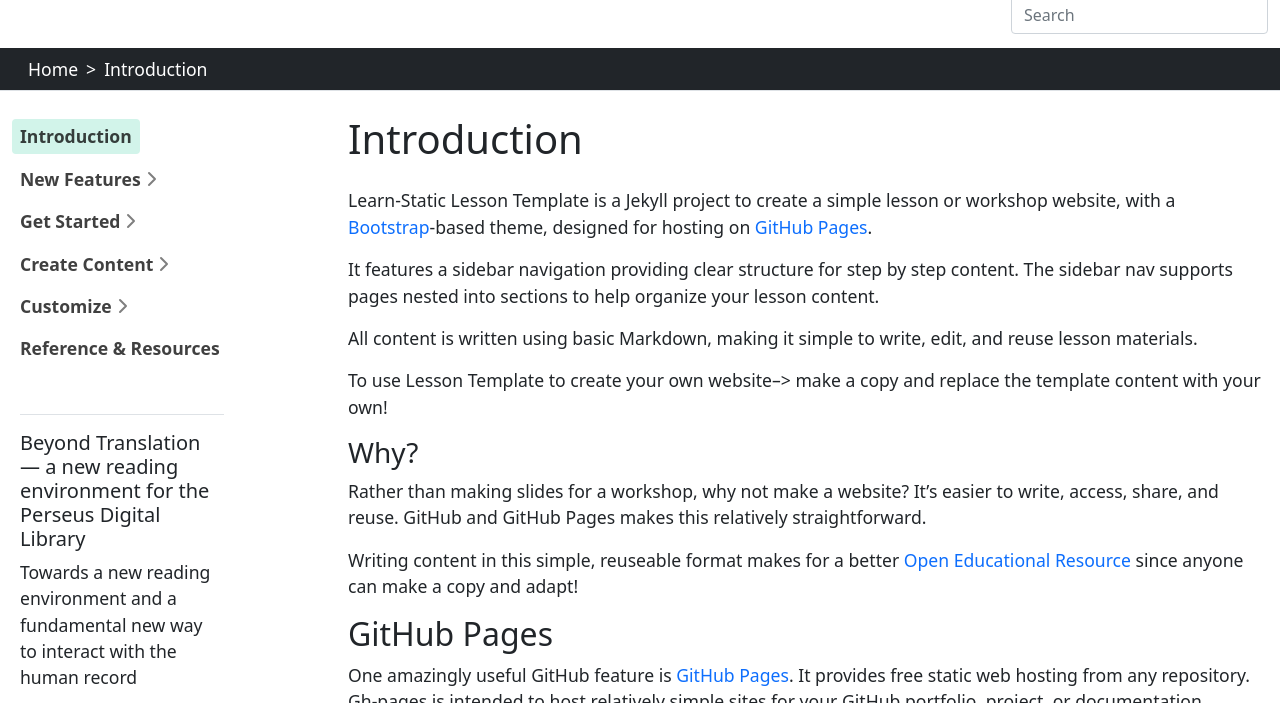
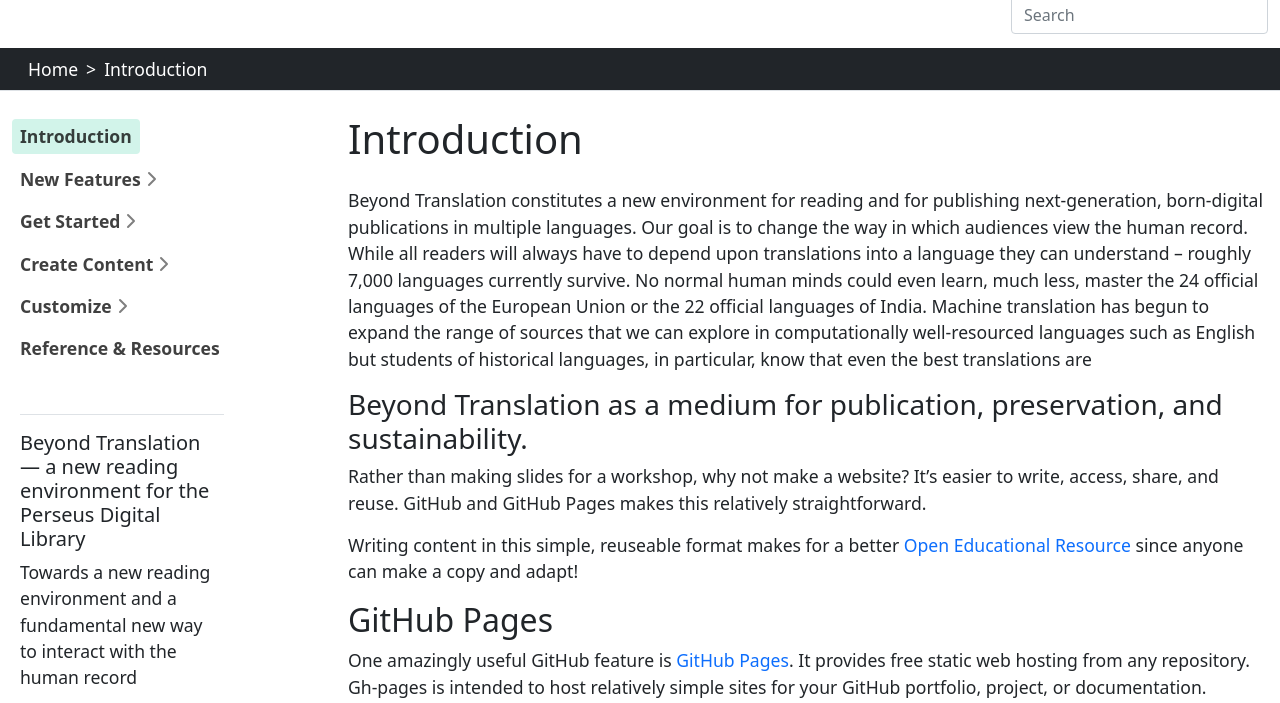
Before and after one commit to gregorycrane/BeyondTranslation, a Jekyll site: the page built from content/intro.md, in a window 1280 px wide and 900 px high, cut to the strip 120-823 px from the top of the window. Built offline with Jekyll 4.4.1, drawn with Linux system fonts in a browser that asks for light colours.

Commit message:
Update intro.md

```diff
--- a/content/intro.md
+++ b/content/intro.md
@@ -3,16 +3,9 @@ nav_order: 1
 title: Introduction
 ---
 
-Learn-Static Lesson Template is a Jekyll project to create a simple lesson or workshop website, with a [Bootstrap](https://getbootstrap.com/)-based theme, designed for hosting on [GitHub Pages](https://pages.github.com/).
+Beyond Translation constitutes a new environment for reading and for publishing next-generation, born-digital publications in multiple languages. Our goal is to change the way in which audiences view the human record. While all readers will always have to depend upon translations into a language they can understand -- roughly 7,000 languages currently survive. No normal human minds could even learn, much less, master the 24 official languages of the European Union or the 22 official languages of India. Machine translation has begun to expand the range of sources that we can explore in computationally well-resourced languages such as English but students of historical languages, in particular, know that even the best translations are
 
-It features a sidebar navigation providing clear structure for step by step content.
-The sidebar nav supports pages nested into sections to help organize your lesson content.
-
-All content is written using basic Markdown, making it simple to write, edit, and reuse lesson materials.
-
-To use Lesson Template to create your own website--> make a copy and replace the template content with your own!
-
-### Why?
+### Beyond Translation as a medium for publication, preservation, and sustainability.
 
 Rather than making slides for a workshop, why not make a website?
 It's easier to write, access, share, and reuse.
```
